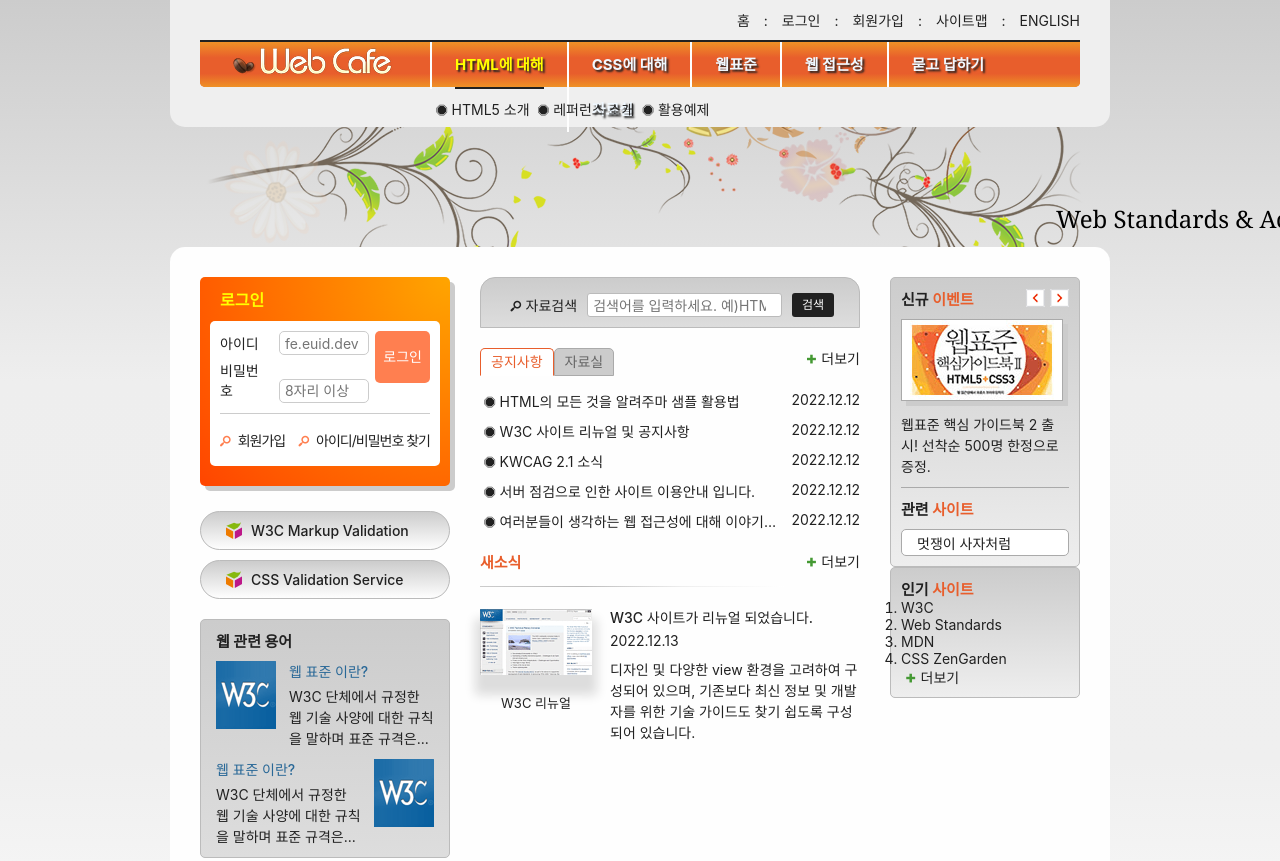
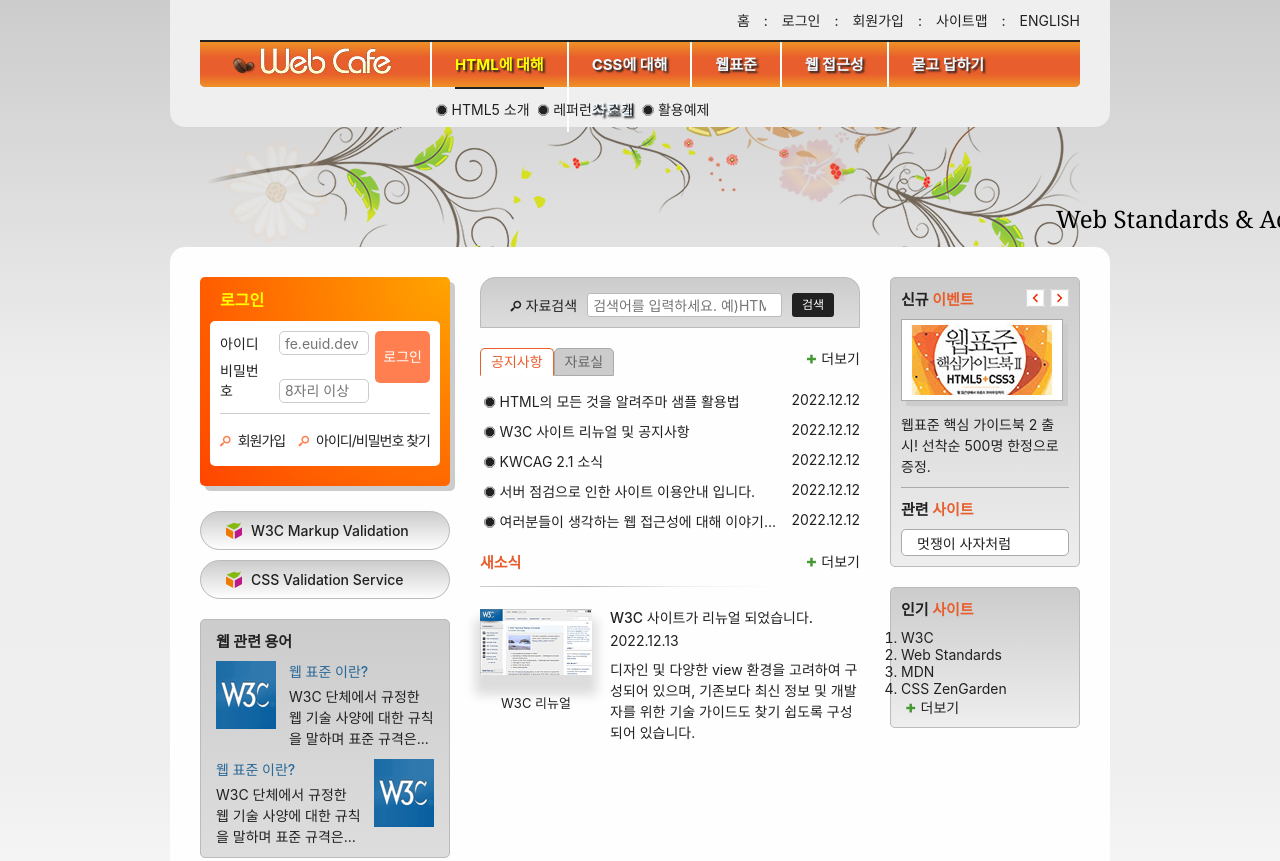
Before and after one commit to ovelute53/HTML5, a plain HTML site: page index.html in a window 1280 px wide. Shown: the top 861 px of the page. Drawn offline with Linux system fonts and the light colour scheme; a web font is replaced by a local one.

Commit message:
margin과 관련된 index 유틸리티 추가

```diff
--- a/index.html
+++ b/index.html
@@ -456,7 +456,7 @@
             <h2 class="favorite-title text-xl">
               인기 <span class="accent-color">사이트</span>
             </h2>
-            <ol class="favorite-list">
+            <ol class="favorite-list margin-top-normal">
               <li class="no1">
                 <a href="/">W3C</a
                 ><em class="up"><span class="a11y-hidden">순위 상승</span></em>
--- a/styles/modules.css
+++ b/styles/modules.css
@@ -13,3 +13,19 @@
   font-size: 1.5rem;
   font-weight: 700;
 }
+
+.margin-top-default {
+  margin-top: 20px;
+}
+
+.margin-top-thin {
+  margin-top: 5px;
+}
+
+.margin-top-normal {
+  margin-top: 10px;
+}
+
+.margin-top-large {
+  margin-top: 15px;
+}
```
